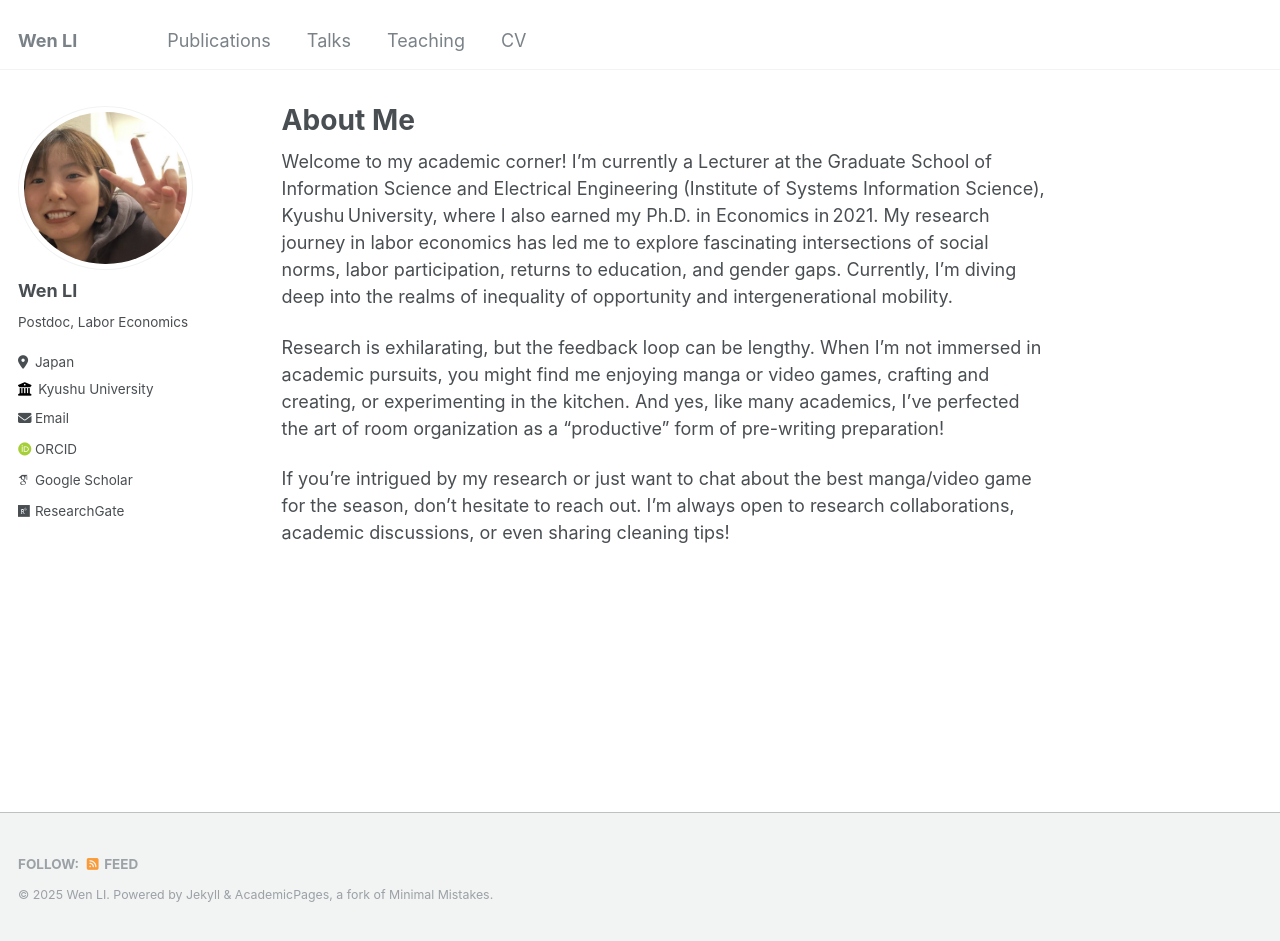
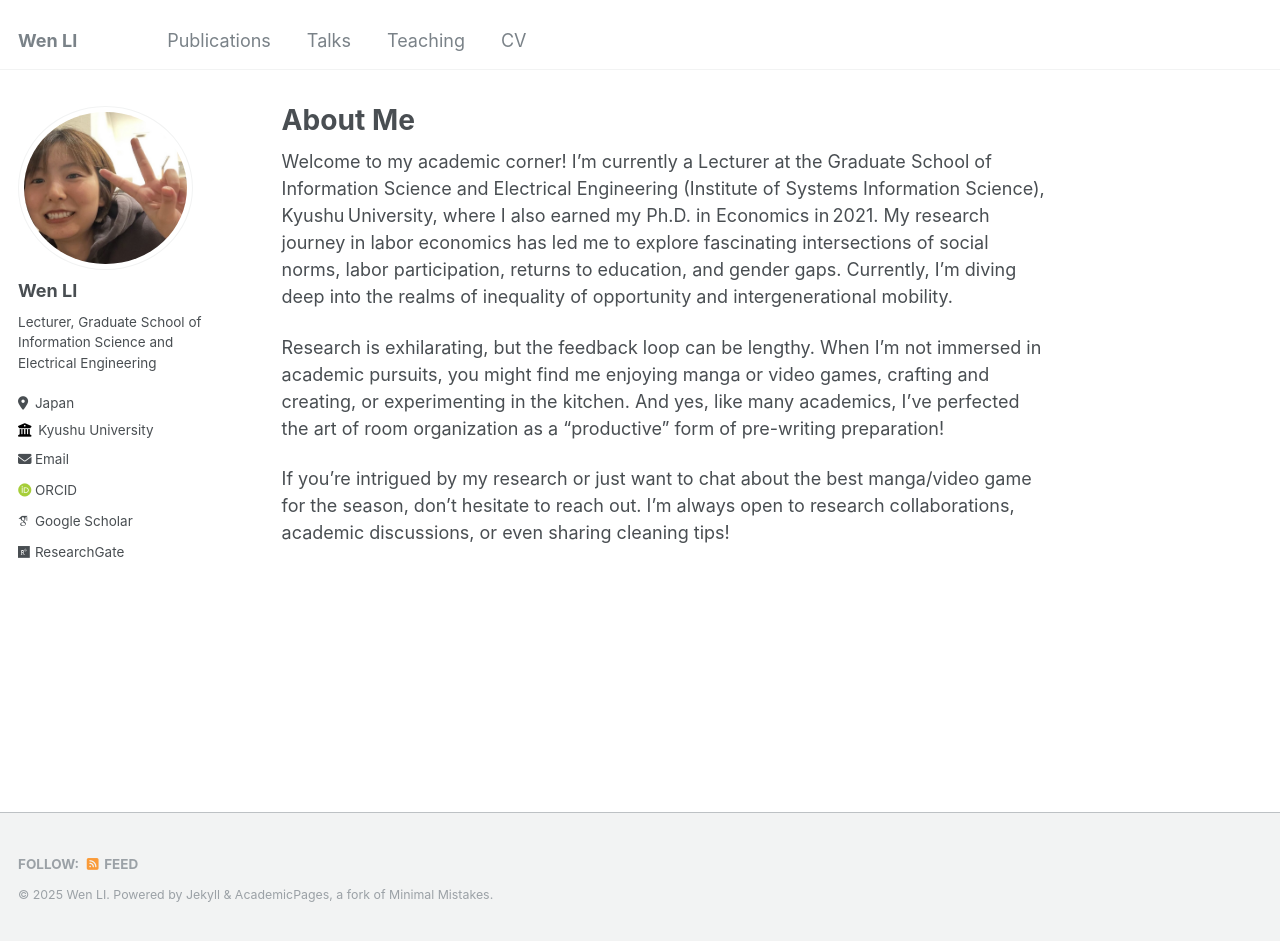
Before and after one commit to wenli-econ/wenli-econ.github.io, a Jekyll site: the page built from _pages/about.md, in a window 1280 px wide and 941 px high. Built offline with Jekyll 4.4.1, drawn with Linux system fonts in a browser that asks for light colours; some web fonts are replaced.

Commit message:
Update _config.yml

```diff
--- a/_config.yml
+++ b/_config.yml
@@ -23,7 +23,7 @@ author:
   avatar           : "bio.jpg"
   name             : "Wen LI"
   pronouns         : #"she/her"
-  bio              : "Postdoc, Labor Economics"
+  bio              : "Lecturer, Graduate School of Information Science and Electrical Engineering"
   location         : "Japan"
   employer         : "Kyushu University"
   uri              : # URL
@@ -36,6 +36,7 @@ author:
   semantic         : # URL
   pubmed           : # URL
   googlescholar    : "https://scholar.google.com/citations?user=TiJoaZwAAAAJ&hl=en"
+  researchmap      : "https://researchmap.jp/liwen"
   researchgate     : "https://www.researchgate.net/profile/Wen-Li-199"
 
   # Repositories and software development
```
